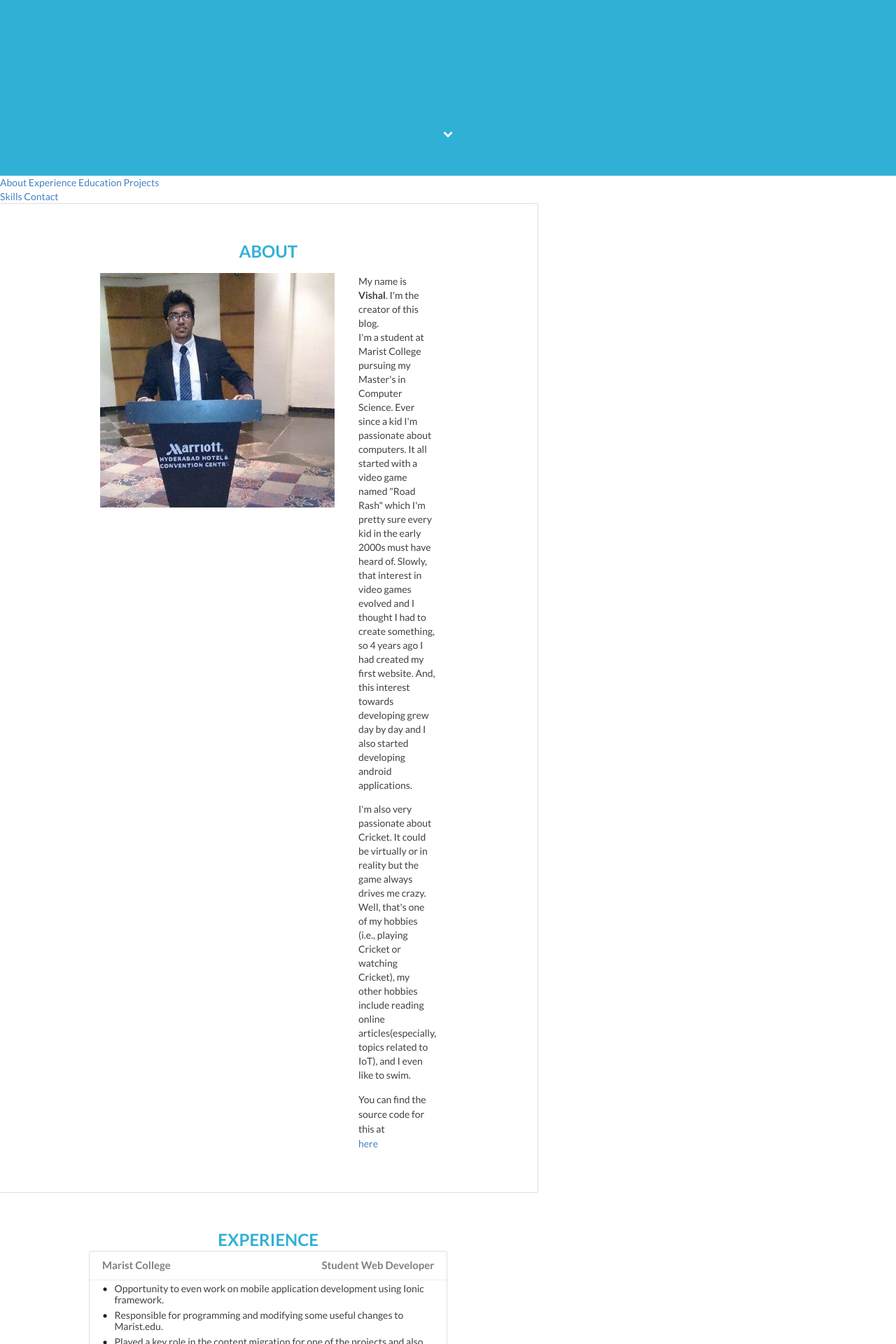
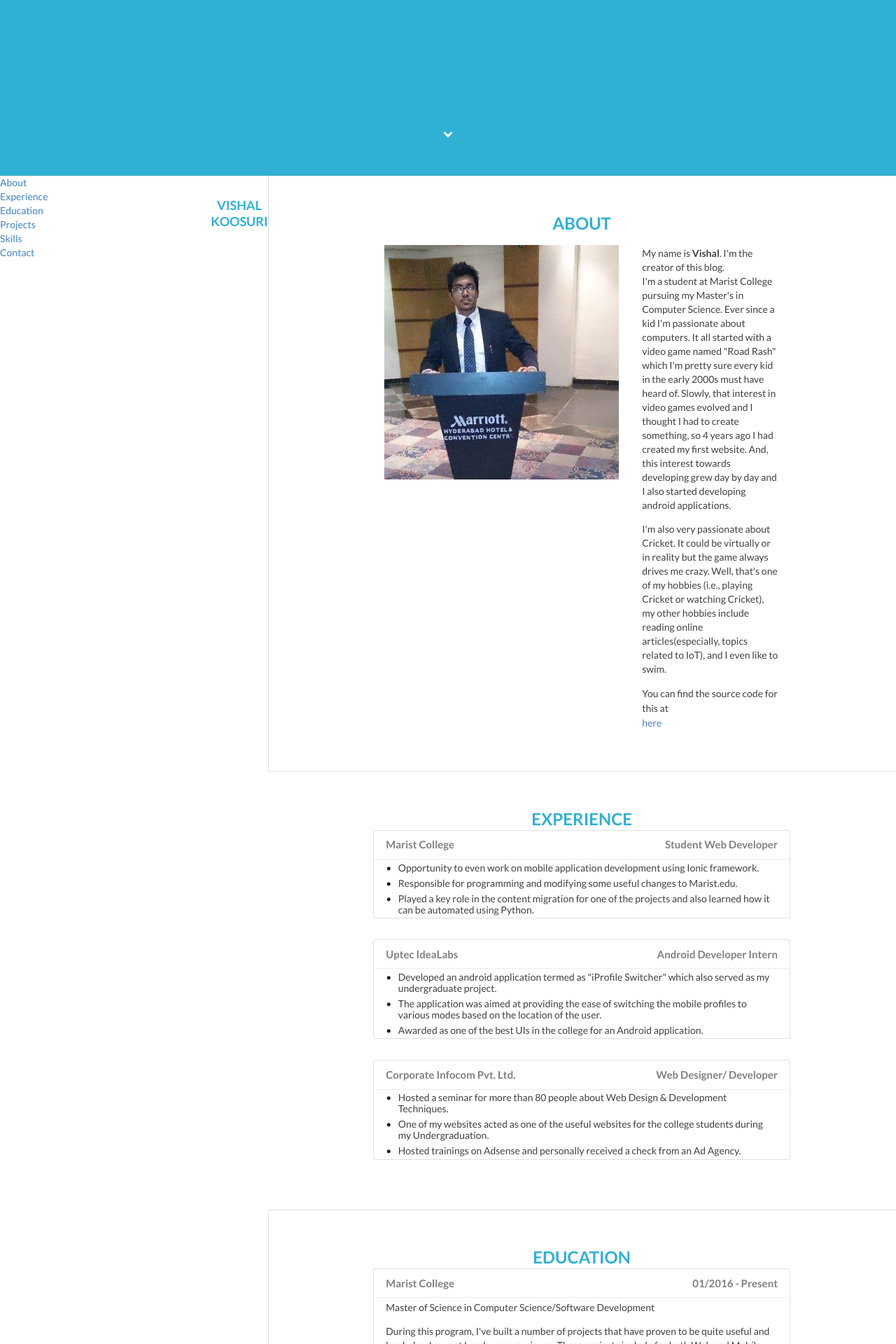
Before and after one commit to dainvinc/dainvinc.github.io, a Jekyll site: the page built from test.html, in a window 1280 px wide. Shown: the part 711-2631 px from the top of the page at 70% size. Built offline with Jekyll 4.4.1, drawn with Linux system fonts in a browser that asks for light colours; nearby versions of some CDN libraries.

Commit message:
Added some more css properties to my divs

```diff
--- a/css/custom.css
+++ b/css/custom.css
@@ -348,9 +348,13 @@
 }
 
 #left {
-  width: 20%;
+  width: 30%;
+  float: left;
+  position: fixed;
+  display: grid;
 }
 
 #right {
-  width: 60%;
+  width: 70%;
+  float: right;
 }
```
